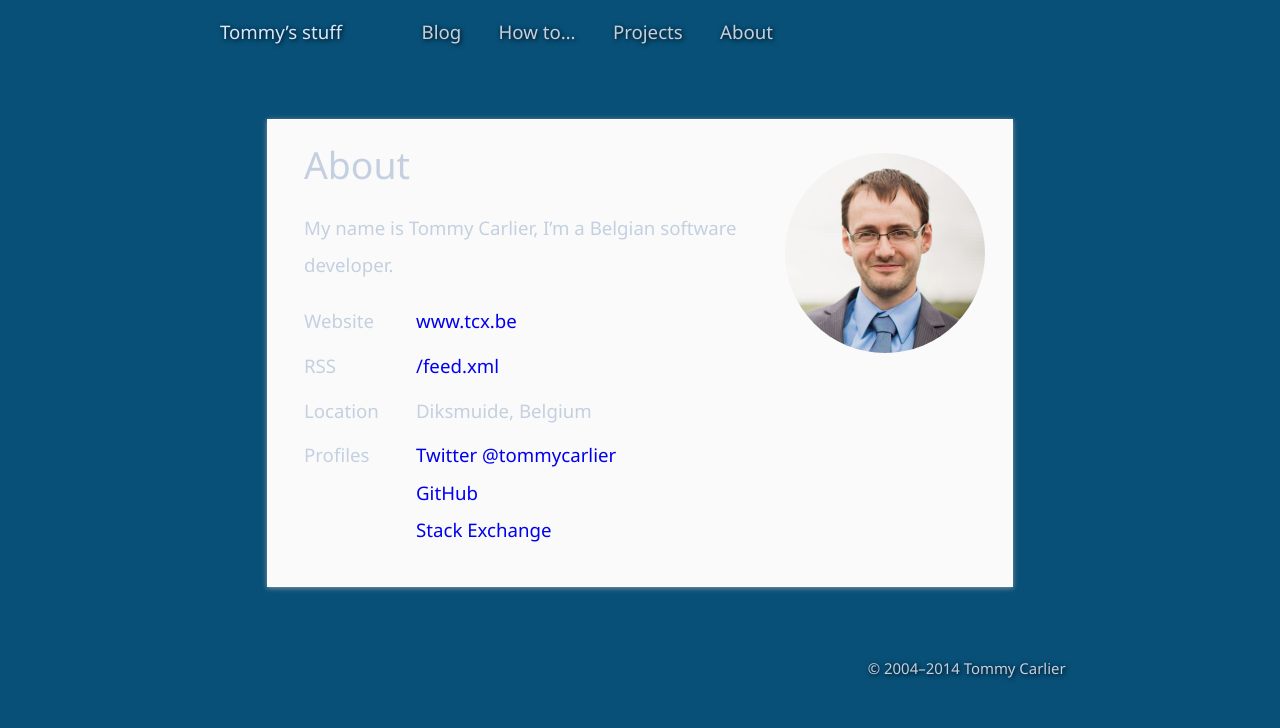
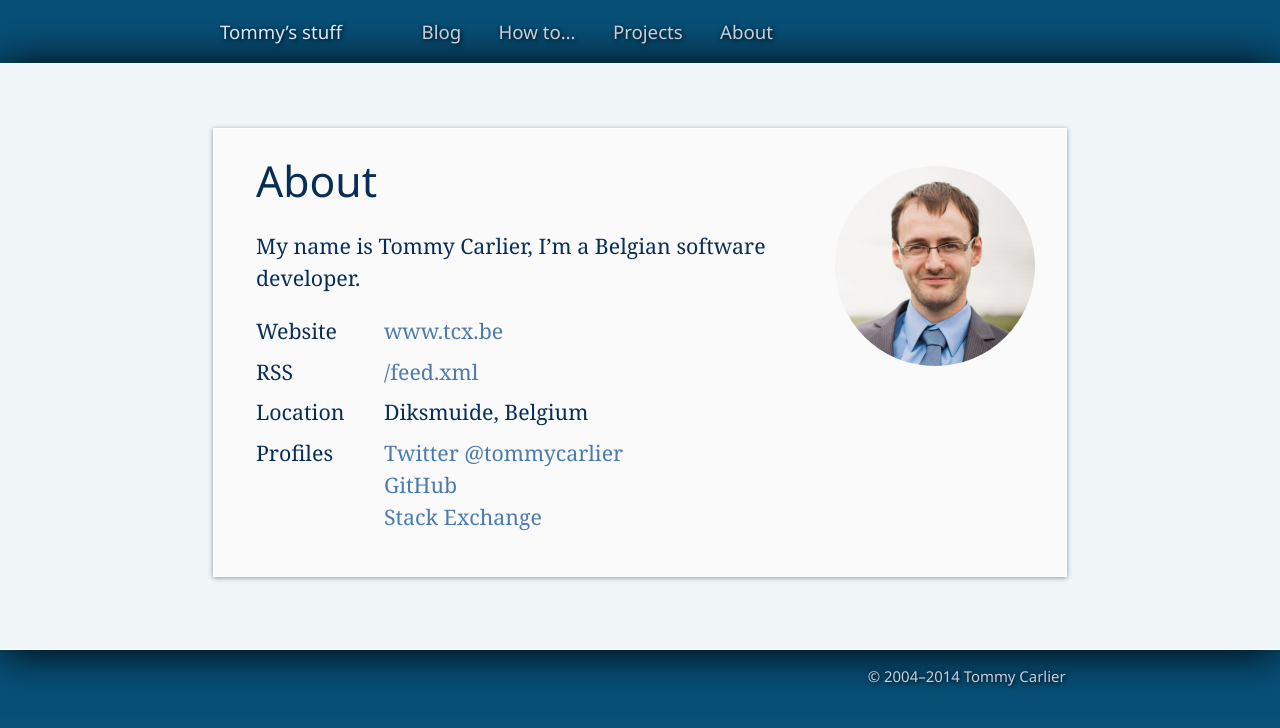
Before and after one commit to tommy-carlier/www.tcx.be, a Jekyll site: the page built from about/index.html, in a window 1280 px wide. Shown: the top 728 px of the page. Built offline with Jekyll 4.4.1, drawn with Linux system fonts in a browser that asks for light colours.

Commit message:
Add missing support for <tc-page>

```diff
--- a/_layouts/default.html
+++ b/_layouts/default.html
@@ -20,9 +20,9 @@
       <li><a href="{{site.baseUrl}}about/">About</a>
     </ul></nav>
   </header>
-  <div class="page">
+  <tc-page>
     <div class="content">{{content}}</div>
-  </div>
+  </tc-page>
   <footer>© 2004–{{site.time | date:'%Y'}} Tommy Carlier</footer>
 </body>
 </html>
```
